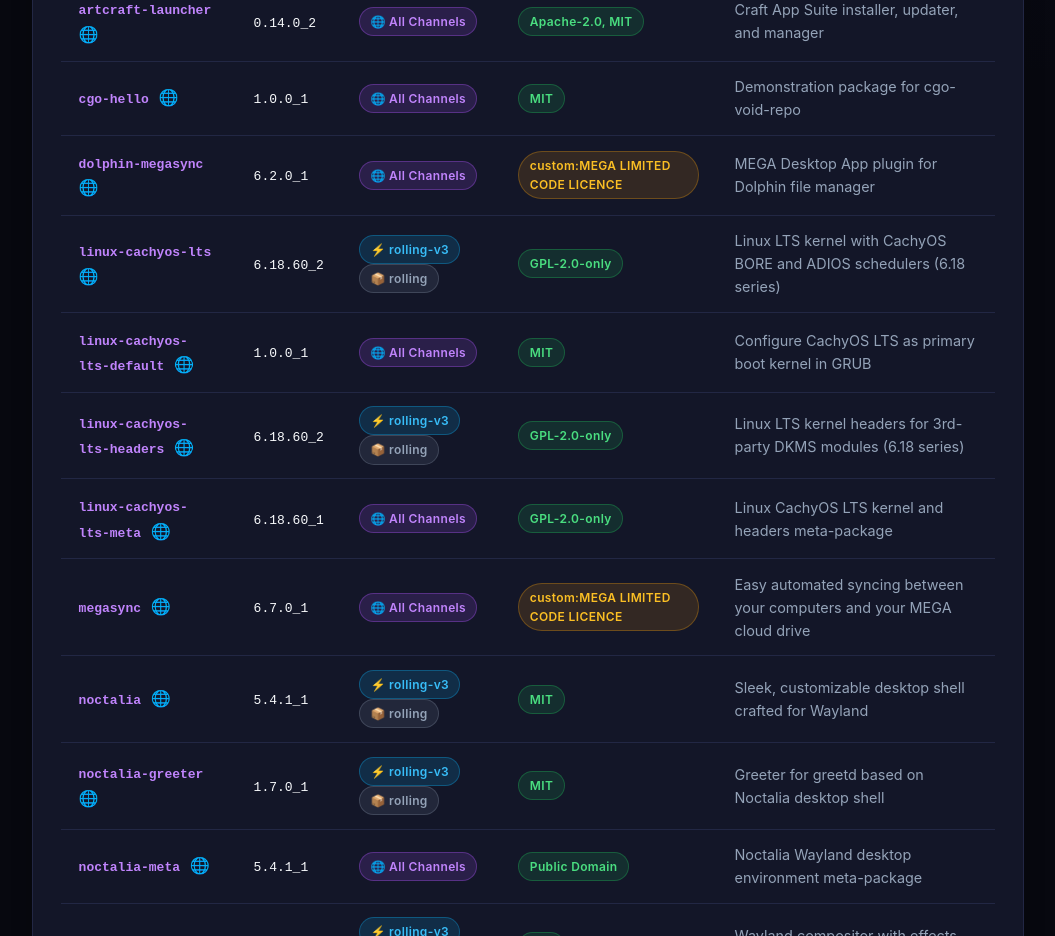
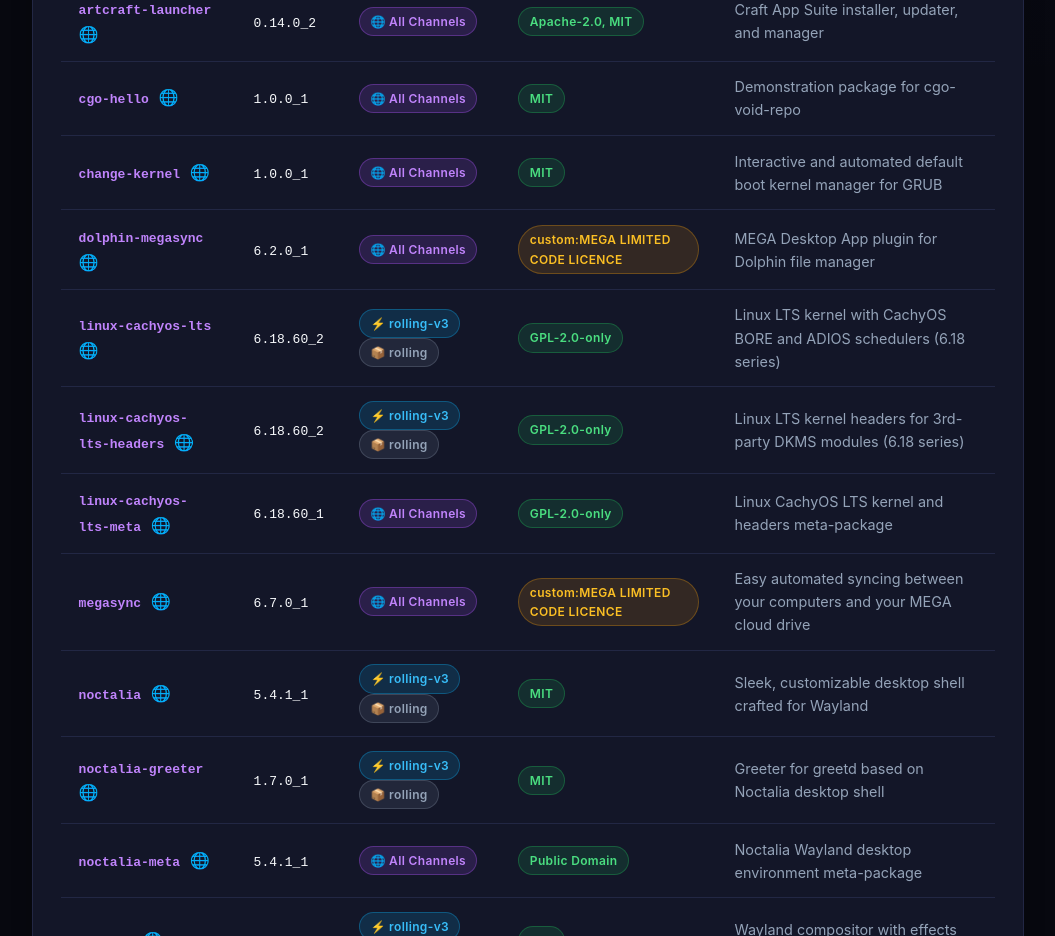
Before and after one commit to CasperGamingOne/cgo-void-repo, a plain HTML site: page docs/index.html in a window 1280 px wide. Shown: the part 2217-3153 px from the top of the page, without its empty margins (112-1167 px from the left). Drawn offline with Linux system fonts and the light colour scheme.

Commit message:
feat(pkg): replace linux-cachyos-lts-default with universal change-kernel boot utility

```diff
--- a/docs/index.html
+++ b/docs/index.html
@@ -228,6 +228,14 @@ sudo xbps-install -S noctalia umbriel vmware-workstation megasync</pre>
         </tr>
 
         <tr class="pkg-row">
+          <td class="pkg-name"><code>change-kernel</code> <a href="https://github.com/CasperGamingOne/cgo-void-repo" target="_blank" rel="noopener" title="Homepage">🌐</a></td>
+          <td><code>1.0.0_1</code></td>
+          <td class="pkg-channels"><span class="badge badge-universal" title="Available in both rolling and rolling-v3">🌐 All Channels</span></td>
+          <td><span class="badge badge-foss" title="Free and Open Source Software">MIT</span></td>
+          <td class="pkg-desc">Interactive and automated default boot kernel manager for GRUB</td>
+        </tr>
+
+        <tr class="pkg-row">
           <td class="pkg-name"><code>dolphin-megasync</code> <a href="https://mega.io/desktop" target="_blank" rel="noopener" title="Homepage">🌐</a></td>
           <td><code>6.2.0_1</code></td>
           <td class="pkg-channels"><span class="badge badge-universal" title="Available in both rolling and rolling-v3">🌐 All Channels</span></td>
@@ -241,14 +249,6 @@ sudo xbps-install -S noctalia umbriel vmware-workstation megasync</pre>
           <td class="pkg-channels"><span class="badge badge-v3" title="Compiled with AVX2/FMA/BMI2 in rolling-v3">⚡ rolling-v3</span> <span class="badge badge-generic" title="Compiled for generic baseline in rolling">📦 rolling</span></td>
           <td><span class="badge badge-foss" title="Free and Open Source Software">GPL-2.0-only</span></td>
           <td class="pkg-desc">Linux LTS kernel with CachyOS BORE and ADIOS schedulers (6.18 series)</td>
-        </tr>
-
-        <tr class="pkg-row">
-          <td class="pkg-name"><code>linux-cachyos-lts-default</code> <a href="https://github.com/CasperGamingOne/cgo-void-repo" target="_blank" rel="noopener" title="Homepage">🌐</a></td>
-          <td><code>1.0.0_1</code></td>
-          <td class="pkg-channels"><span class="badge badge-universal" title="Available in both rolling and rolling-v3">🌐 All Channels</span></td>
-          <td><span class="badge badge-foss" title="Free and Open Source Software">MIT</span></td>
-          <td class="pkg-desc">Configure CachyOS LTS as primary boot kernel in GRUB</td>
         </tr>
 
         <tr class="pkg-row">
```
Also changed, not shown: docs/packages.json (+10 -10 lines), 15 other files.
